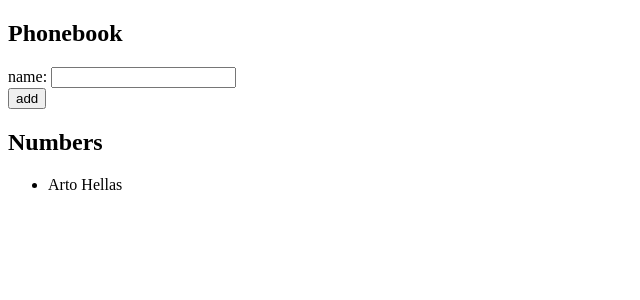
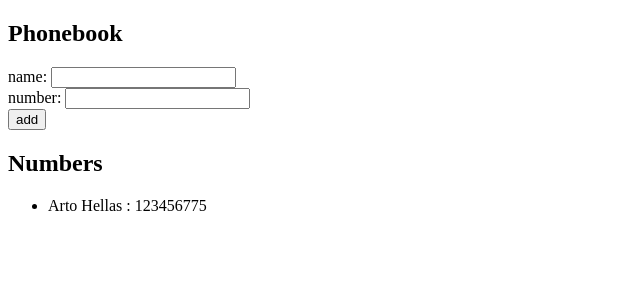
Before and after one commit to BradGrensewich/fso-exercises, a React (Vite) app in the folder part2/phonebook/: page / in a window 1280 px wide. Shown: the top 300 px of the page, without its empty margins (0-640 px from the left). Built offline with nearby package versions, Linux system fonts and the light colour scheme.

Commit message:
exercise 2.8

```diff
--- a/part2/phonebook/src/App.jsx
+++ b/part2/phonebook/src/App.jsx
@@ -1,39 +1,73 @@
 import { useState } from 'react';
 
-const App = () => {
-  const [persons, setPersons] = useState([{ name: 'Arto Hellas' }]);
+const FormInput = ({ text, onChange, value }) => {
+  return (
+    <div>
+      {text}: <input onChange={onChange} value={value} />
+    </div>
+  );
+};
+
+const Form = ({ onAddNewPerson }) => {
   const [newName, setNewName] = useState('');
+  const handleNameChange = (event) => {
+    setNewName(event.target.value);
+  };
+  const [newNumber, setNewNumber] = useState('');
+  const handleNumberChange = (event) => {
+    setNewNumber(event.target.value);
+  };
   const addPerson = (event) => {
     event.preventDefault();
-    if (persons.map(p => p.name).includes(newName)) {
-      alert(`${newName} is already added to phonebook`)
-      return
-    }
-    const personObj = { name: newName };
-    setPersons(persons.concat(personObj));
+    onAddNewPerson({ name: newName, number: newNumber });
     setNewName('');
+    setNewNumber('');
   };
 
-  const handleNameChange = (event) => {
-    setNewName(event.target.value);
+  return (
+    <form>
+      <div>
+        <FormInput text='name' onChange={handleNameChange} value={newName} />
+        <FormInput
+          text='number'
+          onChange={handleNumberChange}
+          value={newNumber}
+        />
+      </div>
+      <div>
+        <button type='submit' onClick={addPerson}>
+          add
+        </button>
+      </div>
+    </form>
+  );
+};
+
+const PersonItem = ({person}) => {
+  return (
+    <li>{person.name} : {person.number}</li>
+  )
+}
+
+const App = () => {
+  const [persons, setPersons] = useState([{ name: 'Arto Hellas', number: 123456775 }]);
+  const handleNewPersonAdded = (newPerson) => {
+    if (persons.map((p) => p.name).includes(newPerson.name)) {
+      alert(`${newPerson.name} is already added to phonebook`);
+      return;
+    }
+    setPersons(persons.concat(newPerson));
   };
 
   return (
     <div>
       <h2>Phonebook</h2>
-      <form>
-        <div>
-          name: <input onChange={handleNameChange} value={newName} />
-        </div>
-        <div>
-          <button type='submit' onClick={addPerson}>
-            add
-          </button>
-        </div>
-      </form>
+      <Form onAddNewPerson={handleNewPersonAdded} />
       <h2>Numbers</h2>
       <ul>
-        {persons.map((p) => <li key={p.name}>{p.name}</li>)}
+        {persons.map((p) => (
+         <PersonItem key={p.name} person={p} />
+        ))}
       </ul>
     </div>
   );
```
